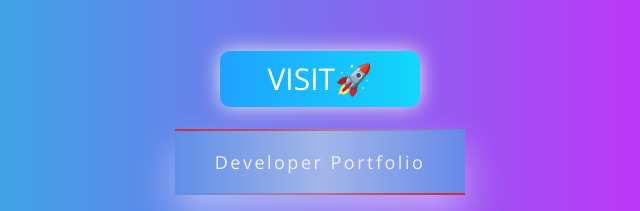
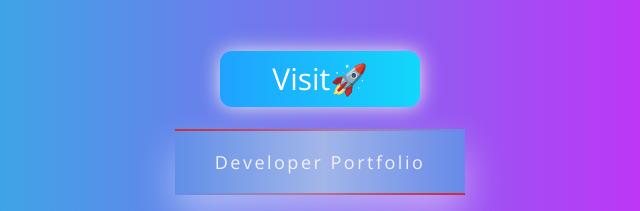
Before and after one commit to securechoice/securechoice, a plain HTML site: page index.html in a window 1280 px wide. Shown: the part 449-660 px from the top of the page, 320-960 px from the left. Drawn offline with nearby package versions, Linux system fonts and the light colour scheme.

Commit message:
Update styles.css

```diff
--- a/css/styles.css
+++ b/css/styles.css
@@ -123,12 +123,12 @@ a {
 	 margin: 10px;
 	 padding: 15px 45px;
 	 text-align: center;
-	 text-transform: uppercase;
+
 	 transition: 0.5s;
 	 background-size: 200% auto;
 	 color: white;
 	 box-shadow: 0 0 20px #eee;
-	 border-radius: 10px;
+	 border-radius: 12px;
 
    }
 
```
